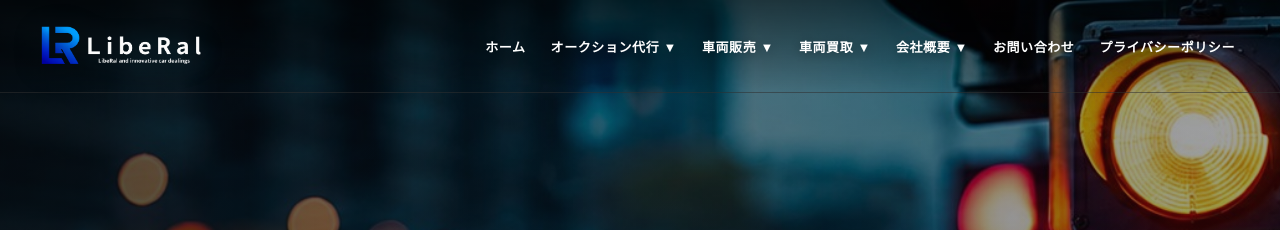
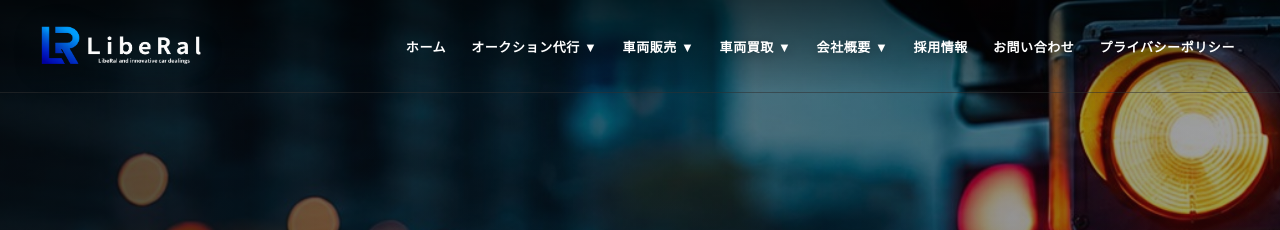
Before and after one commit to liberal0321/LibeRal., a Jekyll site: the page built from index.html, in a window 1280 px wide. Shown: the top 230 px of the page. Built offline with Jekyll 4.4.1, drawn with Linux system fonts in a browser that asks for light colours.

Commit message:
Update header.html

```diff
--- a/_includes/header.html
+++ b/_includes/header.html
@@ -48,6 +48,7 @@
           </ul>
         </li>
 
+        <li><a href="{{ '/recruit.html' | relative_url }}">採用情報</a></li>
         <li><a href="{{ '/contact.html' | relative_url }}">お問い合わせ</a></li>
         <li><a href="{{ '/privacy.html' | relative_url }}">プライバシーポリシー</a></li>
       </ul>
```
